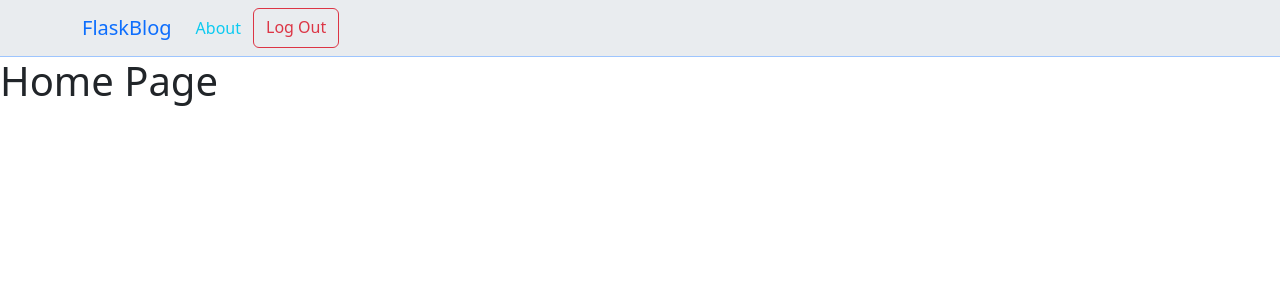
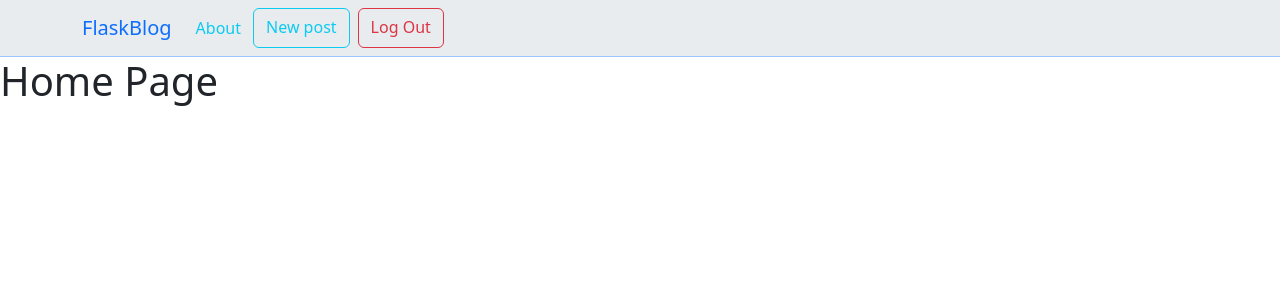
Before and after one commit to jpadden01/flask-blog, a Flask app: page / in a window 1280 px wide. Shown: the top 300 px of the page. Run offline with Flask 3, Linux system fonts and the light colour scheme; the visitor is signed in with stand-in values (Sample User, id 1).

Commit message:
Added Post url to navbar for users who are logged in

```diff
--- a/flaskblog/templates/layout.html
+++ b/flaskblog/templates/layout.html
@@ -12,7 +12,6 @@
 
     <body>
         <header>
-            <!-- TODO: Create link to post route -->
             <nav class="navbar navbar-expand-md bg-body-secondary border-bottom border-primary-subtle">
                 <div class="container">
                     <button class="navbar-toggler" type="button" data-bs-toggle="collapse" data-bs-target="#navCollapse" aria-controls="navCollapse" aria-expanded="false" aria-label="Toggle navigation">
@@ -23,6 +22,7 @@
                             <a href="{{ url_for('routes.home') }}" class="navbar-brand text-primary">FlaskBlog</a>
                             {% if current_user.is_authenticated %}
                                 <a href="#" class="nav-item nav-link text-info">About</a>
+                                <a href="{{ url_for('routes.post') }}" class="btn btn-outline-info mx-1">New post</a>
                                 <a href="{{ url_for('auth.logout') }}" class="btn btn-outline-danger mx-1">Log Out</a>
                             {% else %}
                                 <a href="#" class="nav-item nav-link text-info">About</a>
```
